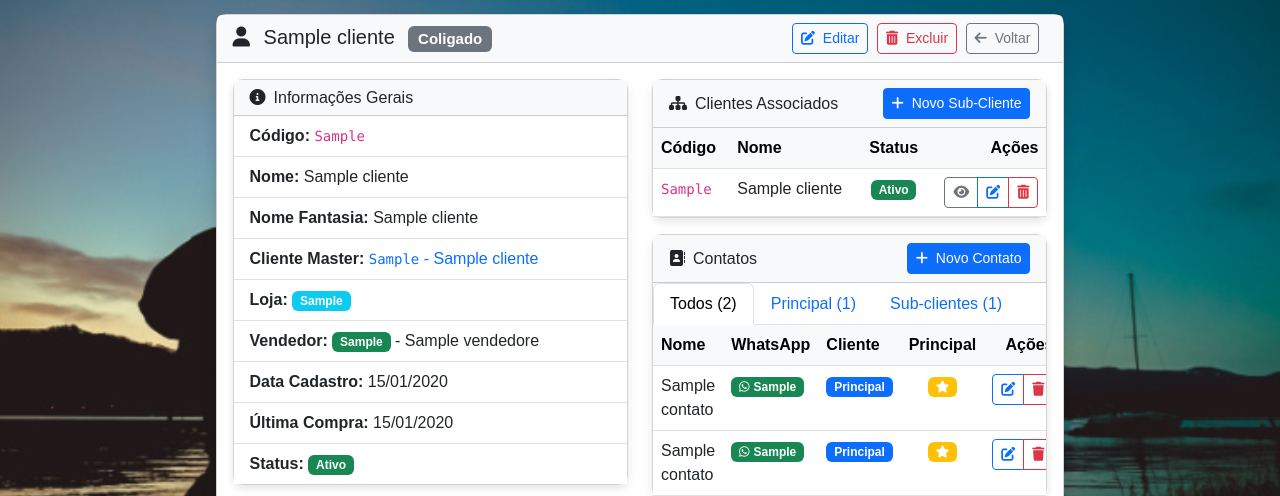
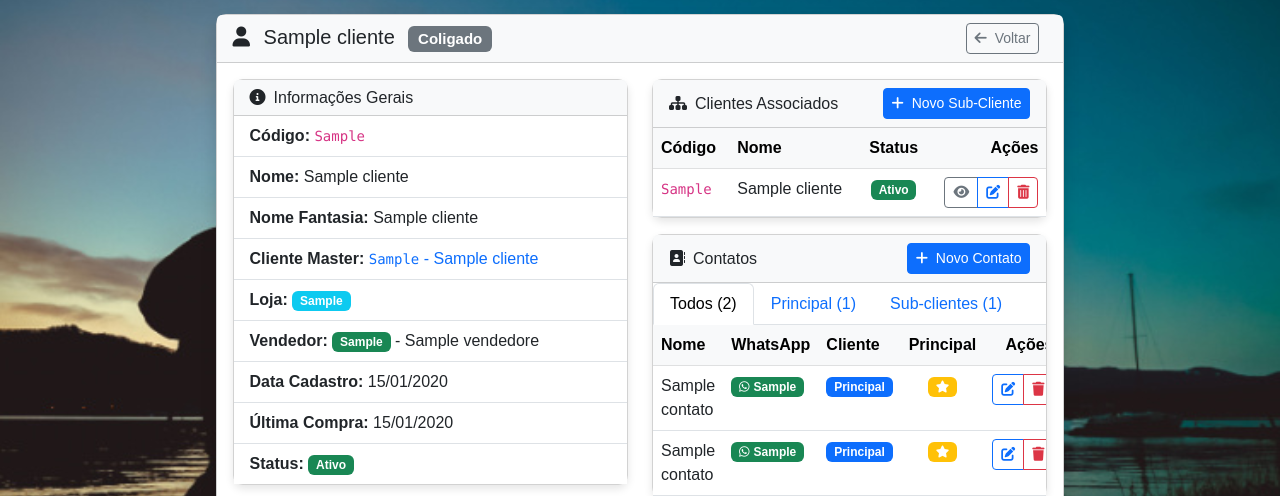
Before and after one commit to japaiva/portalbluney, a Django app: page /vendedor/clientes/1/ in a window 1280 px wide. Shown: the part 66-562 px from the top of the page. Run offline with Django 5.2, Linux system fonts and the light colour scheme; a user stored in the database is signed in; tables that the repository leaves empty hold one stand-in row (values such as "Sample post"); some web fonts are replaced.

Commit message:
Vendendor bug

```diff
--- a/templates/vendedor/cliente_detail.html
+++ b/templates/vendedor/cliente_detail.html
@@ -19,17 +19,6 @@
       {% endif %}
     </h5>
     <div>
-      {% if perms.core.change_cliente %}
-      <a href="{% url 'vendedor:cliente_update' cliente.id %}" class="btn btn-outline-primary btn-sm me-1">
-        <i class="fas fa-edit me-1"></i> Editar
-      </a>
-      {% endif %}
-
-      {% if perms.core.delete_cliente %}
-      <a href="{% url 'vendedor:cliente_delete' cliente.id %}" class="btn btn-sm btn-outline-danger me-1">
-        <i class="fas fa-trash-alt me-1"></i> Excluir
-      </a>
-      {% endif %}
 
       <a href="{% url 'vendedor:cliente_list' %}" class="btn btn-outline-secondary btn-sm me-2">
         <i class="fas fa-arrow-left me-1"></i> Voltar
```
Also changed, not shown: 2 other files.
